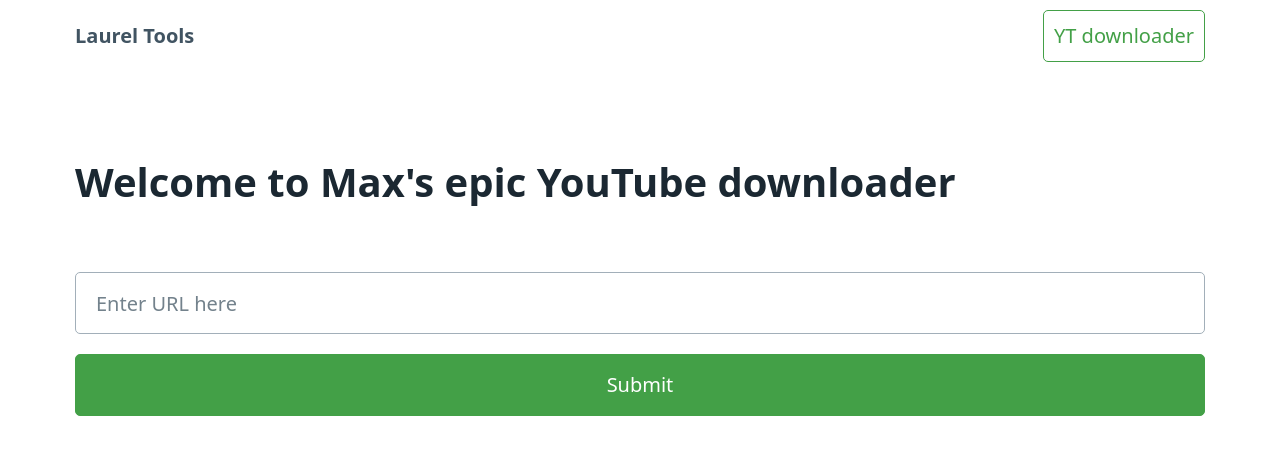
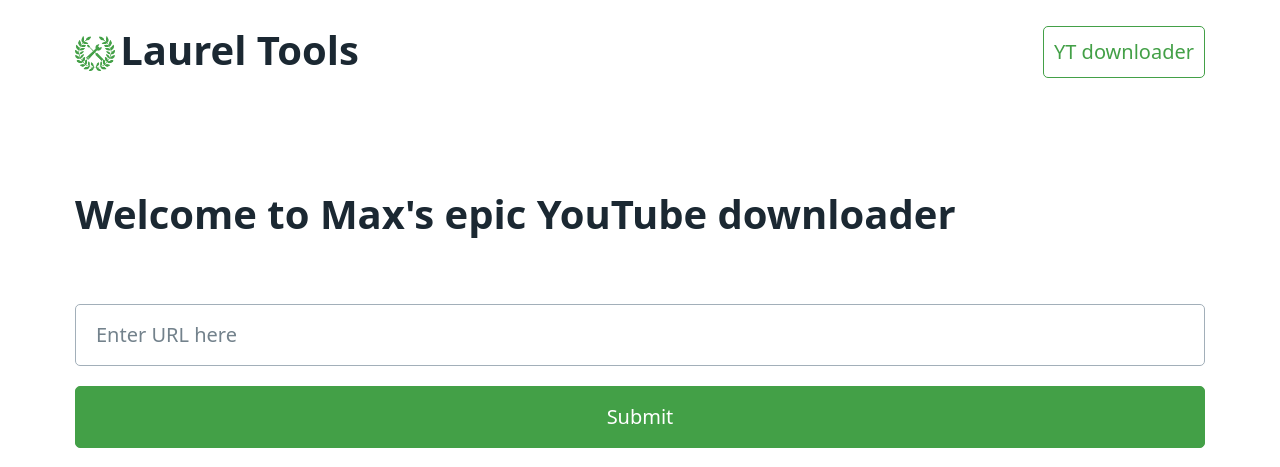
Before and after one commit to MaximumMaxxx/laurelTools, a Flask app: page / in a window 1280 px wide. Shown: the top 467 px of the page. Run offline with Flask 3, Linux system fonts and the light colour scheme.

Commit message:
Added logo to the page

```diff
--- a/app.py
+++ b/app.py
@@ -155,4 +155,4 @@
 
 
 if __name__ == '__main__':
-    app.run(debug=True)
+    app.run(debug=True, port=5001)
--- a/templates/layout.html
+++ b/templates/layout.html
@@ -14,9 +14,9 @@
     <div class="container">
     <nav>
     <ul>
-
         <li>
-            <strong>Laurel Tools</strong>
+            <img src="/static/Laureltools.png" style="width: 2rem; margin-bottom: .65rem" alt="logo">
+            <h1 style="display: inline">Laurel Tools</h1>
         </li>
     </ul>
     <ul>
```
